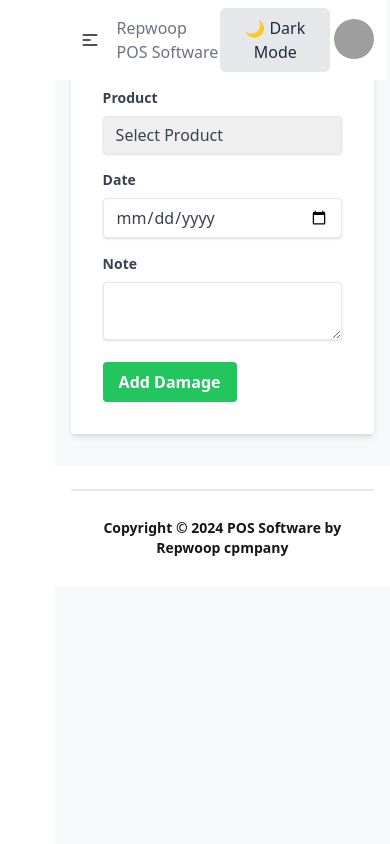
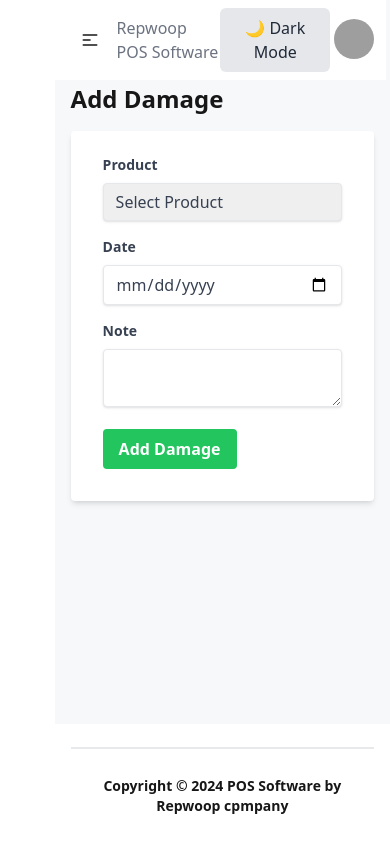
Before and after one commit to md-asif-iqbal/RepWoop-POS-system, a Next.js app: page /Damages/Create in a window 390 px wide. Built offline with nearby package versions, Linux system fonts and the light colour scheme; grey boxes are pictures that could not be loaded.

Commit message:
Damage section responsive are done

```diff
--- a/app/Damages/Create/page.jsx
+++ b/app/Damages/Create/page.jsx
@@ -57,8 +57,8 @@ export default function AddProduct() {
         });
       };
   return (
-    <div>
-         <div className="container mx-auto p-4 md:mt-[5%]">
+    <div className='h-screen'>
+         <div className="container mx-auto p-4 md:mt-[5%] mt-[20%] overflow-y-auto">
       <h1 className="text-2xl font-bold mb-4">Add Damage</h1>
 
       {/* Form */}
```
